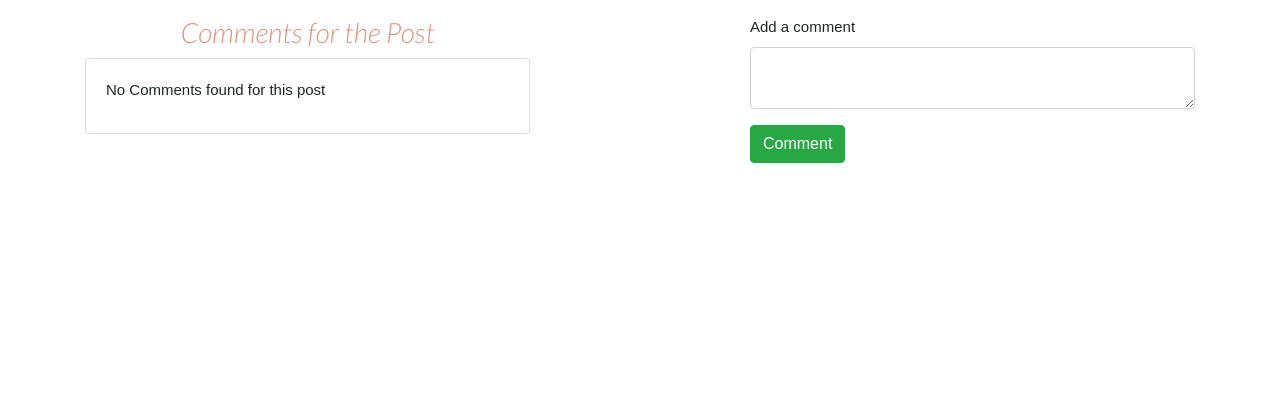
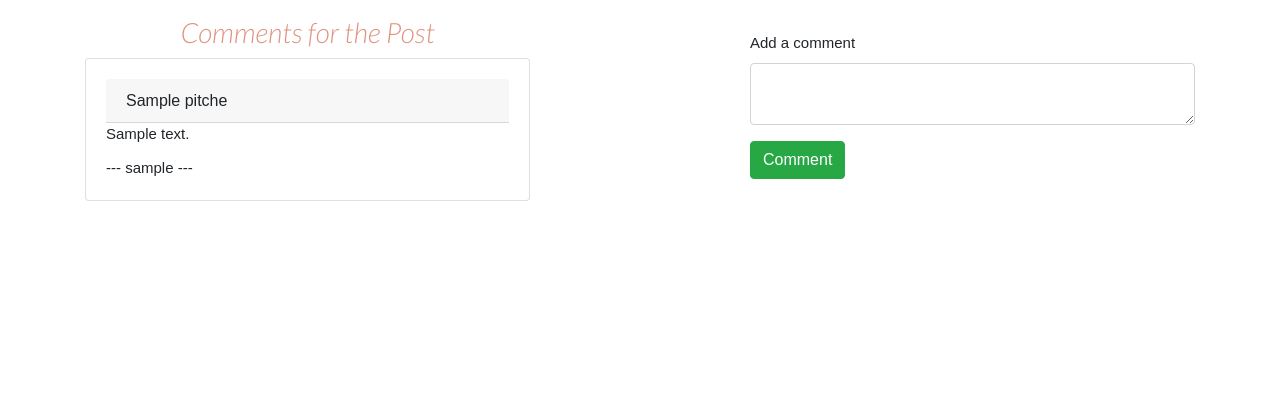
Before and after one commit to mary-wan/Pitches, a Flask app: page /comment/1 in a window 1280 px wide. Shown: the part 56-456 px from the top of the page. Run offline with Flask 2, Linux system fonts and the light colour scheme; a user stored in the database is signed in; tables that the repository leaves empty hold one stand-in row (values such as "Sample post"); some libraries are stand-ins or nearby versions; some web fonts are replaced.

Commit message:
add comments for pitches

```diff
--- a/app/main/views.py
+++ b/app/main/views.py
@@ -40,7 +40,7 @@ def comment(pitch_id):
     if form.validate_on_submit():
         comment = form.comment.data
         pitch_id = pitch_id
-        new_comment = Comment(comment = comment,pitch_id = pitch_id)
+        new_comment = Comment(comment = comment,pitch_id = pitch_id,user=current_user)
         new_comment.save_comment()
         return redirect(url_for('.comment', pitch_id = pitch_id))
 
--- a/app/static/css/style.css
+++ b/app/static/css/style.css
@@ -51,3 +51,6 @@ footer p{
 .italic{
     font-family: 'Lato', sans-serif;
 }
+.card{
+    padding: 0px !important;
+}
--- a/app/templates/comment.html
+++ b/app/templates/comment.html
@@ -7,23 +7,21 @@
 {% block content %}
 <div class="container pt-3">
     <div class="row">
-
-        {% if all_comments %}
+        {% if comments %}
         <div class="col-md-5">
             <h3 class="text-center title italic">Comments for the Post</h3>
             {% for comment in comments %}
             <div class="card mb-3">
                 <div class="card-body">
-                    <h5>{{comment.pitch.title}}</h5>
+                    <h6 class="card-header m-0">{{comment.pitch.title}}</h6>
                     <p class="card-title">{{ comment.comment }}</p>
-                    <p class="card-text">--- {{comment.user.username}}</p>
+                    <p class="card-text">--- {{comment.user.username}} ---</p>
                 </div>
             </div>
             {% endfor %}
         </div>
         <div class="col-md-2"></div>
         <div class="col-md-5 pt-3">
-
             {{wtf.quick_form(form ,button_map={'submit':'success'})}}
         </div>
     </div>
```
